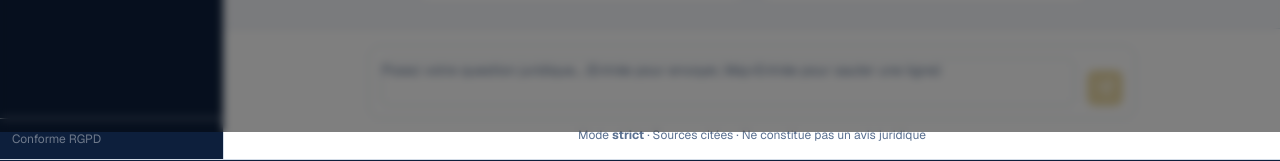
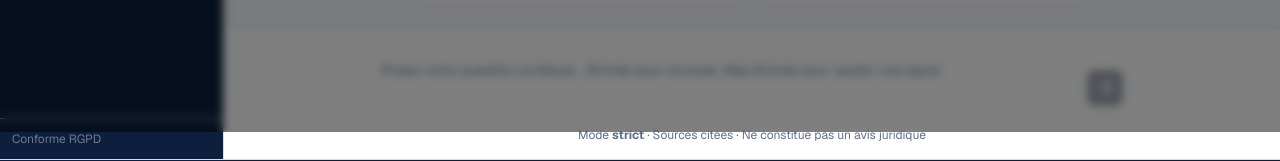
Before and after one commit to Jerem69AV/lexmind, a Next.js app: page /assistant in a window 1280 px wide. Shown: the part 668-829 px from the top of the page. Built offline with nearby package versions, Linux system fonts and the light colour scheme.

Commit message:
fix: assistant — bouton envoi couleur navy plus foncée
Co-Authored-By: Claude Sonnet 4.6 <noreply@anthropic.com>

```diff
--- a/app/assistant/page.tsx
+++ b/app/assistant/page.tsx
@@ -527,7 +527,7 @@ export default function AssistantPage() {
                 onClick={handleSend}
                 disabled={!inputValue.trim() || loading}
                 className="flex-shrink-0 flex items-center justify-center w-9 h-9 rounded-lg transition-all hover:brightness-110 disabled:opacity-40 disabled:cursor-not-allowed"
-                style={{ backgroundColor: "var(--primary)" }}
+                style={{ backgroundColor: "var(--sidebar)" }}
               >
                 {loading
                   ? <Loader2 size={16} className="animate-spin text-white" />
```
Also changed, not shown: .claude/settings.local.json (added), 1 other file (tests, documents, lock files or other folders).
